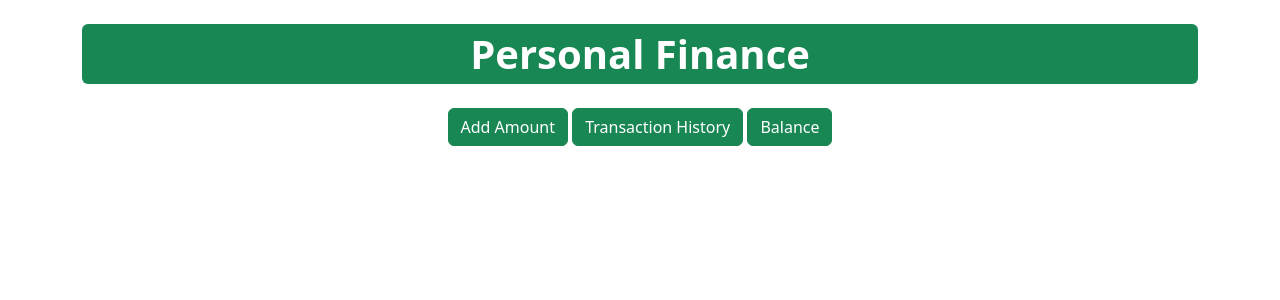
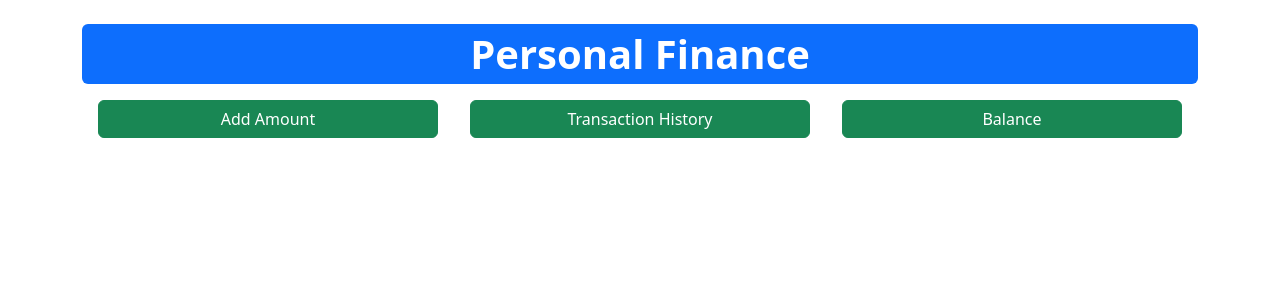
Before and after one commit to PatelPreyansh30/personal-finance, a Flask app: page / in a window 1280 px wide. Shown: the top 300 px of the page. Run offline with Flask 2, Linux system fonts and the light colour scheme; data that the repository does not hold is empty.

Commit message:
Change in DEBUG & HTML

```diff
--- a/app.py
+++ b/app.py
@@ -48,4 +48,4 @@ def deleteAll():
     return redirect("/")
 
 if __name__ == "__main__":
-    app.run()
+    app.run(debug=True)
--- a/templates/index.html
+++ b/templates/index.html
@@ -2,24 +2,26 @@
 {% block body %}
 
 <div class="container my-4">
-  <div class="mb-4 bg-success text-white rounded text-center fw-semibold fs-1">Personal Finance</div>
-  <div class="text-center">
-    <a class="btn btn-success form-label" data-bs-toggle="collapse"
+  <div class="bg-primary text-white rounded text-center fw-semibold fs-1">Personal
+    Finance</div>
+  <div class="text-center container">
+    <div class="row" style="justify-content: center">
+      <a class="m-3 btn btn-success form-label col-sm" data-bs-toggle="collapse"
         href="#addAmount" role="button" aria-expanded="false"
         aria-controls="addAmount">
         Add Amount
       </a>
-    <a class="btn btn-success form-label" data-bs-toggle="collapse"
+      <a class="m-3 btn btn-success form-label col-sm" data-bs-toggle="collapse"
         href="#history" role="button" aria-expanded="false"
         aria-controls="addAmount">
         Transaction History
       </a>
-    <a class="btn btn-success form-label" data-bs-toggle="collapse"
+      <a class="m-3 btn btn-success form-label col-sm" data-bs-toggle="collapse"
         href="#balance" role="button" aria-expanded="false"
         aria-controls="addAmount">
         Balance
       </a>
-
+    </div>
   </div>
 
   <div class="collapse mb-3" id="addAmount">
@@ -41,7 +43,8 @@
               *
             </span>
           </span>
-          <input type="number" id="transaction_type" required class="form-control"
+          <input type="number" id="transaction_type" required
+            class="form-control"
             aria-label="Sizing example
             input" aria-describedby="inputGroup-sizing-default">
         </div>
```
Lines whose indentation alone changed are shown as unchanged.
